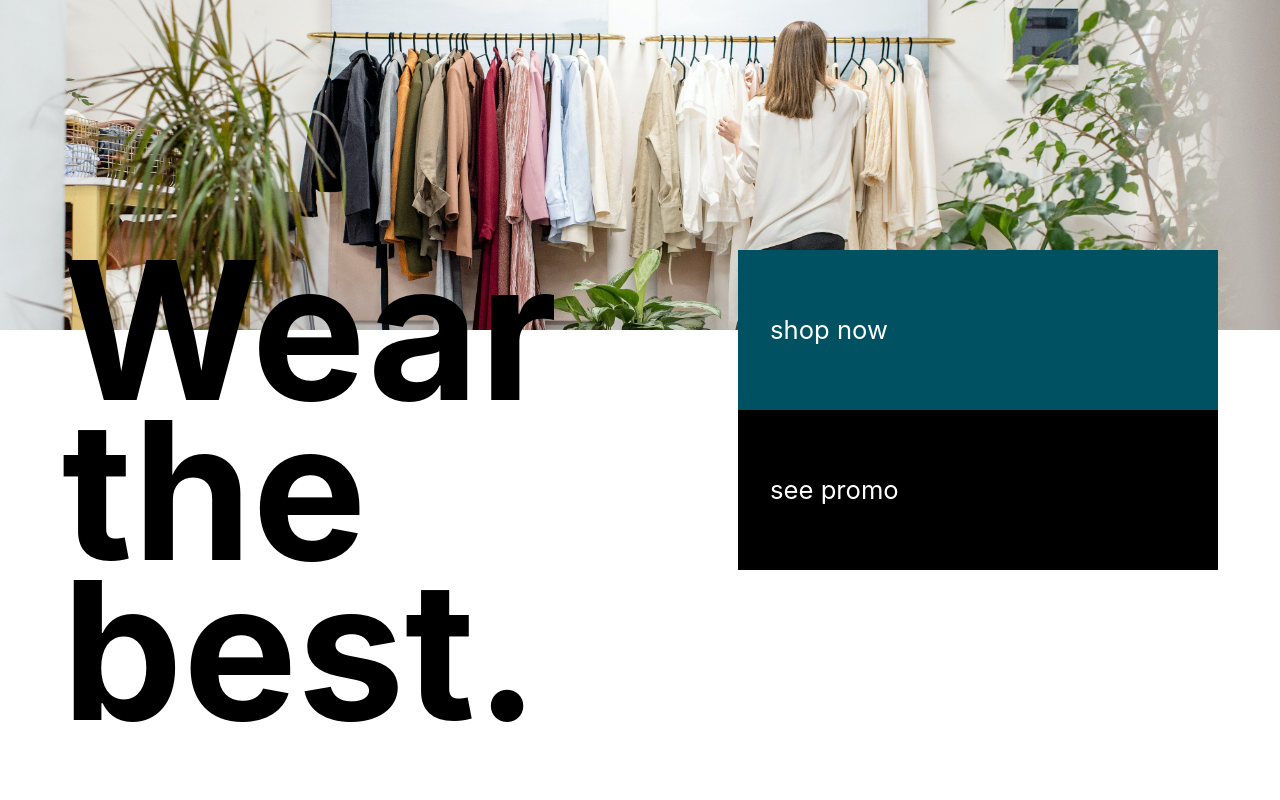
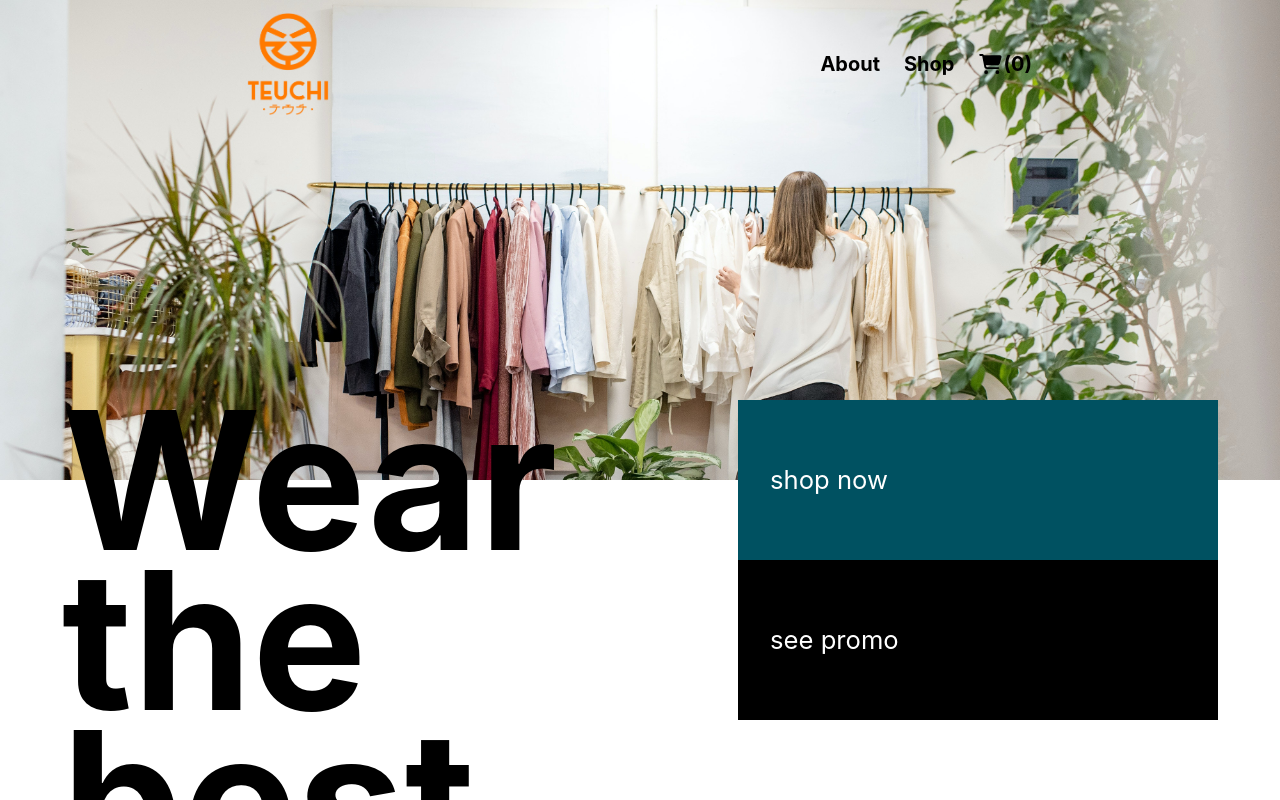
Before and after one commit to marcSitze/chaudchaud, a Next.js app: page / in a window 1280 px wide. Shown: the top 800 px of the page. Built offline with nearby package versions, Linux system fonts and the light colour scheme.

Commit message:
state provider

```diff
--- a/pages/_app.tsx
+++ b/pages/_app.tsx
@@ -1,6 +1,17 @@
-import '../styles/globals.css'
-import type { AppProps } from 'next/app'
+import "../styles/globals.css";
+import type { AppProps } from "next/app";
+import BaseWrapper from "../components/Layouts/BaseWrapper";
+import { ProductsContextProvider } from "../context/products/productsContext";
+import { CartContextProvider } from "../context/cart/cartContext";
 
 export default function App({ Component, pageProps }: AppProps) {
-  return <Component {...pageProps} />
+  return (
+    <ProductsContextProvider>
+      <CartContextProvider>
+        <BaseWrapper>
+          <Component {...pageProps} />
+        </BaseWrapper>
+      </CartContextProvider>
+    </ProductsContextProvider>
+  );
 }
--- a/pages/index.tsx
+++ b/pages/index.tsx
@@ -9,6 +9,7 @@ import { FontAwesomeIcon } from "@fortawesome/react-fontawesome";
 import Product from "../components/Product";
 import Testimonials from "../components/Testimonials";
 import Footer from "../components/Layouts/Footer";
+import Navbar from "../components/Layouts/Navbar";
 
 export default function Home() {
   return (
@@ -18,6 +19,7 @@ export default function Home() {
         <meta name="description" content="Generated by create next app" />
         <link rel="icon" href="/favicon.ico" />
       </Head>
+      {/* <Navbar /> */}
       <div className={styles.headerWrapper}>
         <div className={styles.header}></div>
         <div className={`${styles.headerText} flex justify-evenly flex-wrap ${rStyles.headerText}`}>
@@ -163,7 +165,7 @@ export default function Home() {
       <section className={`${styles.testimonials} flex justify-center`}>
         <Testimonials />
       </section>
-      <Footer />
+      {/* <Footer /> */}
     </div>
   );
 }
```
